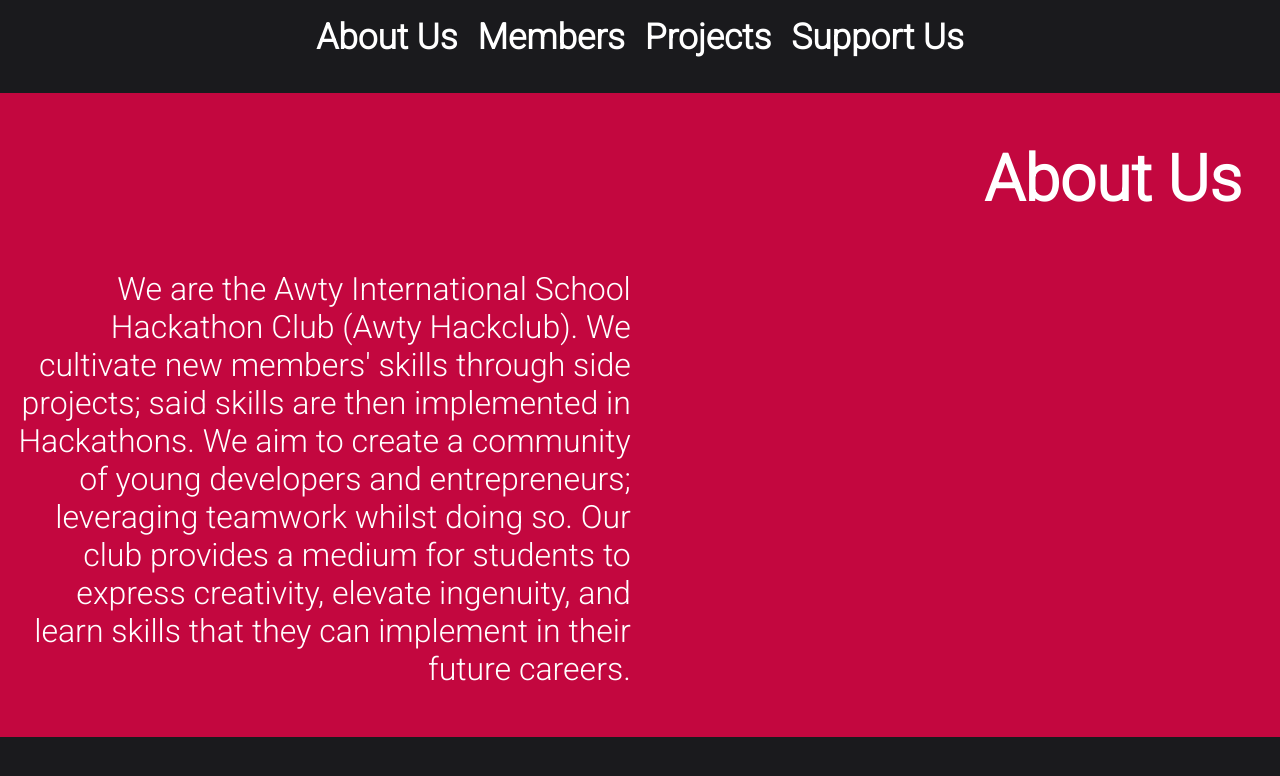
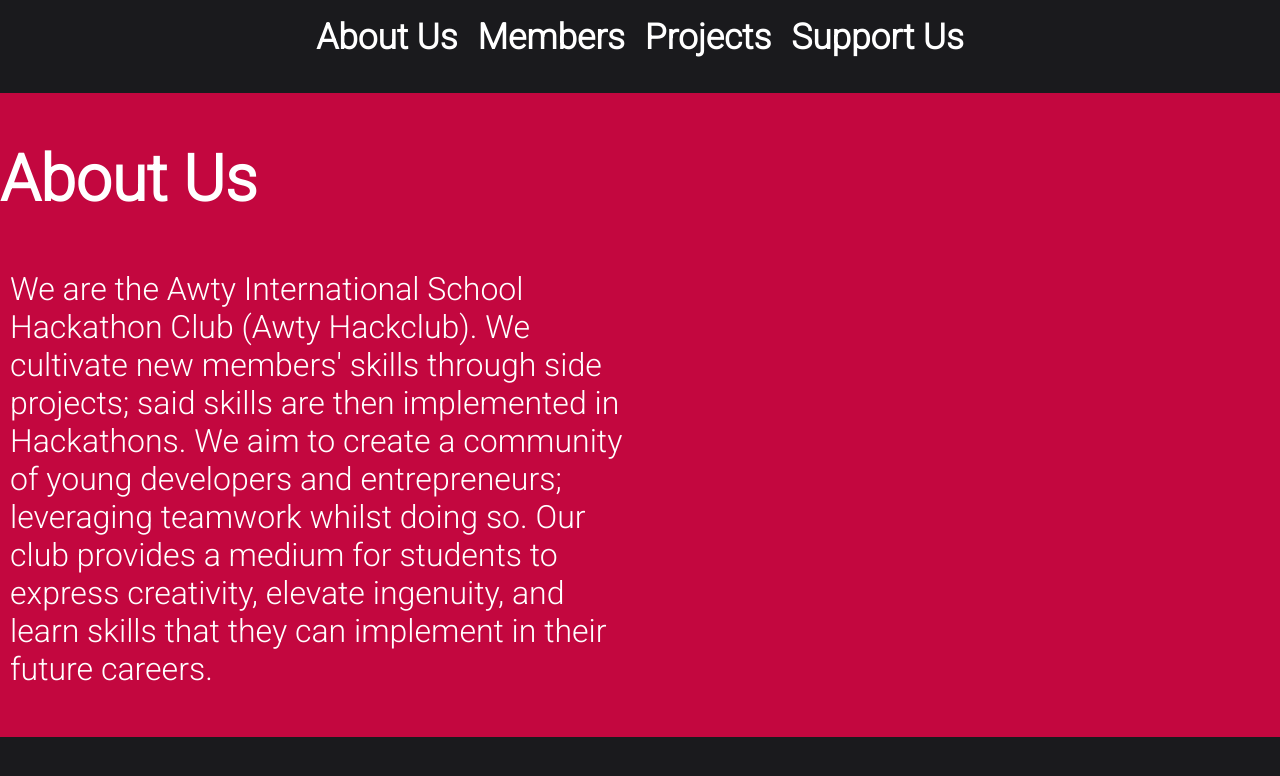
Before and after one commit to Awty-Hackclub/Portfolio, a React (Create React App) app in the folder app/: page / in a window 1280 px wide. Shown: the top 776 px of the page. Built offline with nearby package versions, Linux system fonts and the light colour scheme.

Commit message:
added right align

```diff
--- a/app/src/App.css
+++ b/app/src/App.css
@@ -30,9 +30,9 @@
     color: #c3073F;
 }
 
-.aboutus {
+.about_us {
     background-color: #c3073F;
-    text-align: right;
+    justify-content: right;
     font-size: 2rem;
     padding-right: 3%;
     padding-top: 0.5%;
@@ -40,7 +40,7 @@
     color: #ffffff;
 }
 
-.aboutus p {
+.about_us p {
     padding: 10px;
     width: 50%;
     height: 50%;
--- a/app/src/Components/AboutUs.js
+++ b/app/src/Components/AboutUs.js
@@ -2,7 +2,7 @@
 
 export default function AboutUs() {
     return (
-        <div className="aboutus">
+        <div className="about_us">
             <h1>About Us</h1>
             <p>We are the Awty International School Hackathon Club (Awty Hackclub). We cultivate new members' skills through side projects; said skills are then implemented in Hackathons. We aim to create a community of young developers and entrepreneurs; leveraging teamwork whilst doing so. Our club provides a medium for students to express creativity, elevate ingenuity, and learn skills that they can implement in their future careers.</p>
         </div>
```
